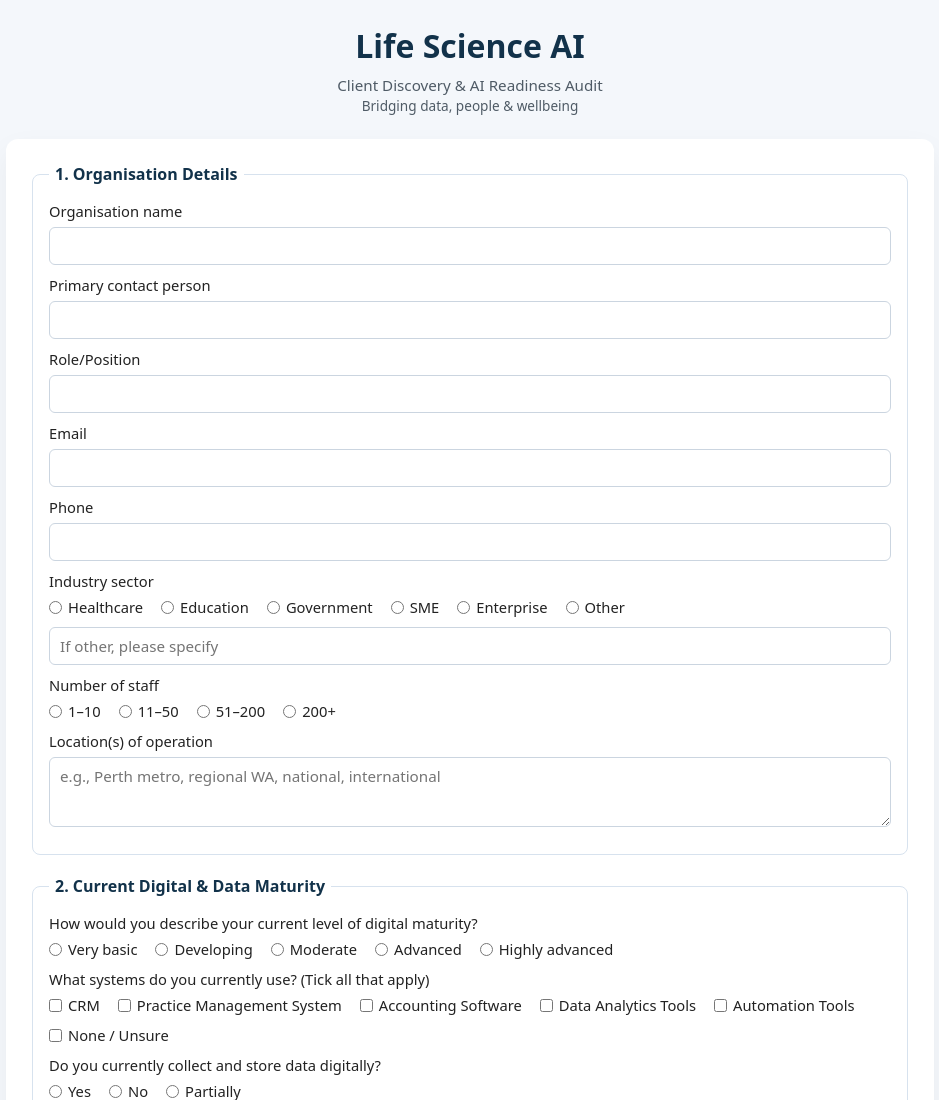
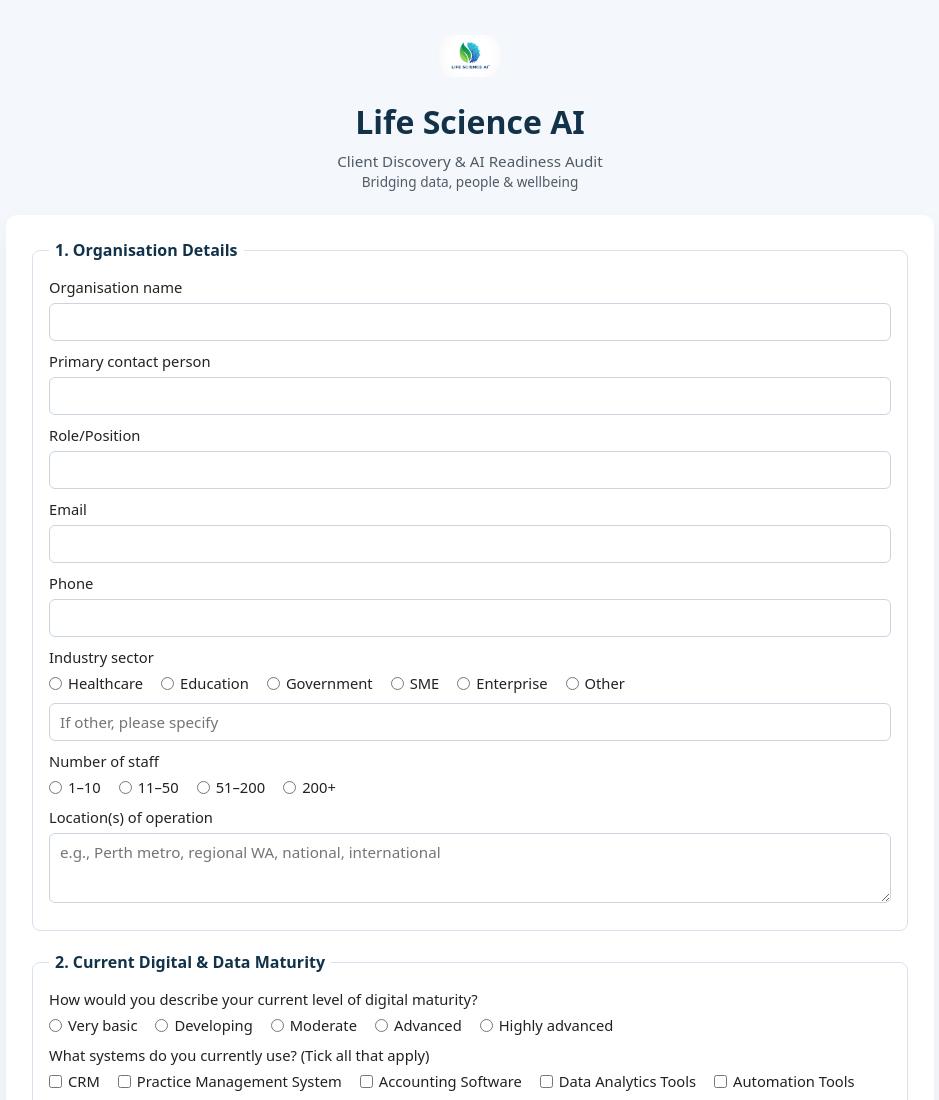
Before and after one commit to Gg1803/ai-readiness-tool, a plain HTML site: page ai-audit.html in a window 1280 px wide. Shown: the top 1100 px of the page, without its empty margins (170-1109 px from the left). Drawn offline with Linux system fonts and the light colour scheme.

Commit message:
Add logo to ai audit header

```diff
--- a/ai-audit.html
+++ b/ai-audit.html
@@ -8,6 +8,19 @@
     * {
       box-sizing: border-box;
       font-family: system-ui, -apple-system, BlinkMacSystemFont, "Segoe UI", sans-serif;
+    }
+
+    .logo-wrap {
+      display: flex;
+      justify-content: center;
+      margin-bottom: 12px;
+    }
+
+    .logo-wrap img {
+      width: 64px;
+      height: 64px;
+      object-fit: contain;
+      border-radius: 50%;
     }
 
     body {
@@ -205,8 +218,13 @@
 </head>
 <body>
   <div class="container">
+    <div class="logo-wrap">
+      <img src="logo.jpeg?v=2" alt="Life Science AI logo">
+    </div>
+
     <h1>Life Science AI</h1>
     <div class="subtitle">
+
       Client Discovery &amp; AI Readiness Audit<br />
       <span style="font-size:0.85rem;">Bridging data, people &amp; wellbeing</span>
     </div>
```
Also changed, not shown: 1 other file.
